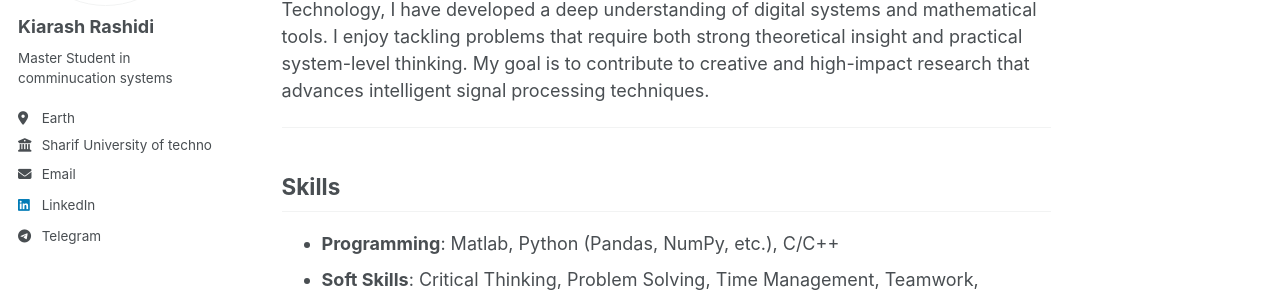
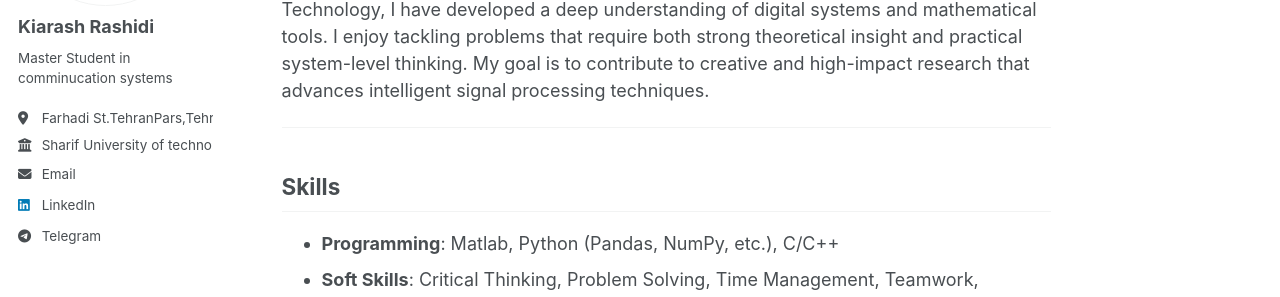
Before and after one commit to KiarashRashidi/kiarashRashidi.github.io, a Jekyll site: the page built from _pages/about.md, in a window 1280 px wide. Shown: the part 268-565 px from the top of the page. Built offline with Jekyll 4.4.1, drawn with Linux system fonts in a browser that asks for light colours.

Commit message:
edit address

```diff
--- a/_config.yml
+++ b/_config.yml
@@ -28,7 +28,7 @@ author:
   name             : "Kiarash Rashidi"
   pronouns         : # example: "she/her"
   bio              : "Master Student in comminucation systems"
-  location         : "Earth"
+  location         : "Farhadi St.TehranPars,Tehran"
   employer         : "Sharif University of technology"
   uri              : # URL
   email            : "mehrabady.rashidi@gmail.com"
```
